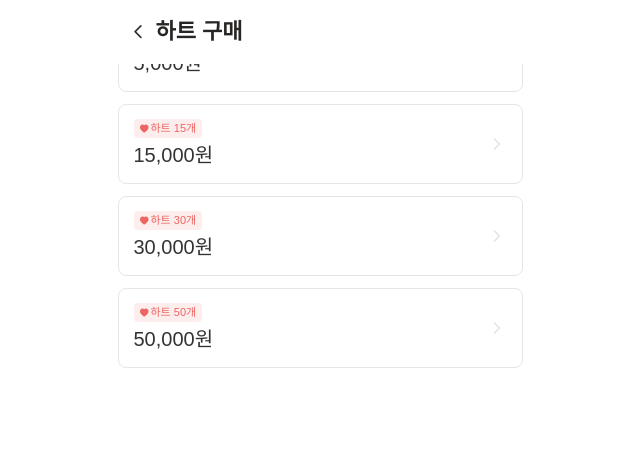
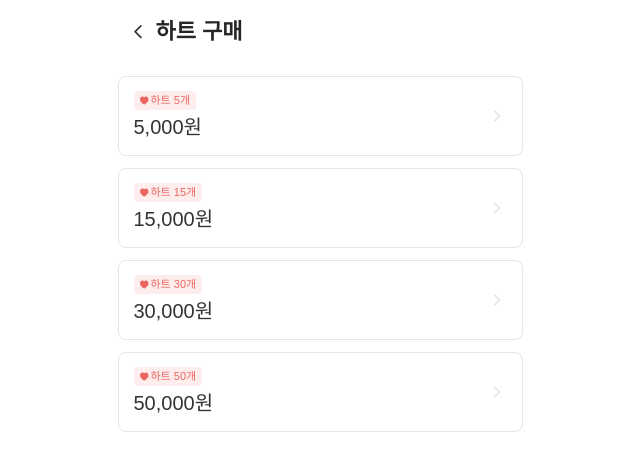
Before and after one commit to KDT-2024-FirstStep-Team/first-step-frontend, a React (Vite) app: page /buy in a window 1280 px wide. Shown: the top 468 px of the page, without its empty margins (320-960 px from the left). Built offline with nearby package versions, Linux system fonts and the light colour scheme; a web font is replaced by a local one.

Commit message:
feat: 레이아웃 오류 수정

```diff
--- a/src/index.css
+++ b/src/index.css
@@ -34,8 +34,11 @@
 .app-container {
   position: relative;
   margin: 0 auto;
-  height: 100dvh;
   max-width: 450px;
-  font-weight: 400;
-  color: var(--gr10);
 }
+
+.content {
+  margin-top: 64px;
+  height: calc(100vh - 64px - 86px);
+  overflow-y: auto;
+}
--- a/src/pages/Bbu.tsx
+++ b/src/pages/Bbu.tsx
@@ -4,7 +4,7 @@ const Bbu = () => {
   return (
     <>
       <Header title="쀼" showDropdownIcon={false} />
-      <main></main>
+      <main className="content"></main>
     </>
   );
 };
--- a/src/pages/Buy.tsx
+++ b/src/pages/Buy.tsx
@@ -5,9 +5,11 @@ const Buy = () => {
   return (
     <>
       <BackHeader title="하트 구매" />
-      {heartPriceData.map(({ heart, amount }) => (
-        <BuyCard key={heart} heart={heart} amount={amount} />
-      ))}
+      <main className="content">
+        {heartPriceData.map(({ heart, amount }) => (
+          <BuyCard key={heart} heart={heart} amount={amount} />
+        ))}
+      </main>
     </>
   );
 };
--- a/src/pages/Community.tsx
+++ b/src/pages/Community.tsx
@@ -5,6 +5,7 @@ const Community = () => {
   return (
     <>
       <Header title="커뮤니티" showDropdownIcon={false} />
+      <main className="content">
         <CommunityCard
           title="파혼할까 고민 중입니다."
           content="안녕하세요. 이런 글을 올리게 될 줄은 몰랐는데, 요즘 정말 고민이 많아져서 여러분의 조언을 듣고 싶습니다. 결혼 준비를 하면서 생각하지도 못했던 문제들이 하나둘씩 쌓이기 시작했어요. 어떡하면 좋을까요?"
@@ -13,6 +14,7 @@ const Community = () => {
           likes={30}
           comments={10}
         />
+      </main>
     </>
   );
 };
--- a/src/pages/Counselor.tsx
+++ b/src/pages/Counselor.tsx
@@ -4,7 +4,7 @@ const Counselor = () => {
   return (
     <>
       <Header title="상담" showDropdownIcon={true} />
-      <main></main>
+      <main className="content"></main>
     </>
   );
 };
--- a/src/pages/CounselorChatBot.tsx
+++ b/src/pages/CounselorChatBot.tsx
@@ -2,11 +2,10 @@ import BackHeader from '@/components/BackHeader';
 
 const CounselorChatBot: React.FC = () => {
   return (
-    <div>
+    <>
       <BackHeader title="쀼 챗봇" />
-      {/* 다른 컴포넌트 내용 */}
-      <div></div>
-    </div>
+      <main className="content"></main>
+    </>
   );
 };
 
--- a/src/pages/Home.tsx
+++ b/src/pages/Home.tsx
@@ -6,16 +6,14 @@ import styled from 'styled-components';
 
 const Home = () => {
   return (
-    <Container>
+    <Container className="content">
       <HomeHeader /> {/* HomeHeader 최상단 배치 */}
-      <Content>
       <BestContentBanner />
       <BestCommunity />
       <CardBanner
         userGuideSmallText="쀼의 세계가 처음이라면?"
         userGuideBigText="실제 쀼가 알려주는 사용설명서"
       />
-      </Content>
     </Container>
   );
 };
@@ -25,10 +23,4 @@ const Container = styled.div`
   overflow-y: auto;
 `;
 
-const Content = styled.div`
-  margin-top: 64px;
-  height: calc(100vh - 64px - 86px);
-  overflow-y: auto;
-`;
-
 export default Home;
--- a/src/pages/MyHeart.tsx
+++ b/src/pages/MyHeart.tsx
@@ -5,12 +5,14 @@ const MyHeart = () => {
   return (
     <>
       <BackHeader title="내 하트" />
+      <main className="content">
         <NotificationBanner
           src="/icons/notification-heart.svg"
           alt="Heart"
           text="하트 충전하고 추가 적립 혜택 받기"
           path="/buy"
         />
+      </main>
     </>
   );
 };
--- a/src/pages/Mypage.tsx
+++ b/src/pages/Mypage.tsx
@@ -5,7 +5,9 @@ const Mypage = () => {
   return (
     <>
       <BackHeader title="마이페이지" />
-      <Link to={'/myheart'}>보유 하트</Link>
+      <main className="content">
+        <Link to={'/myheart'}>보유 하트</Link>
+      </main>
     </>
   );
 };
```
Lines whose indentation alone changed are shown as unchanged.
